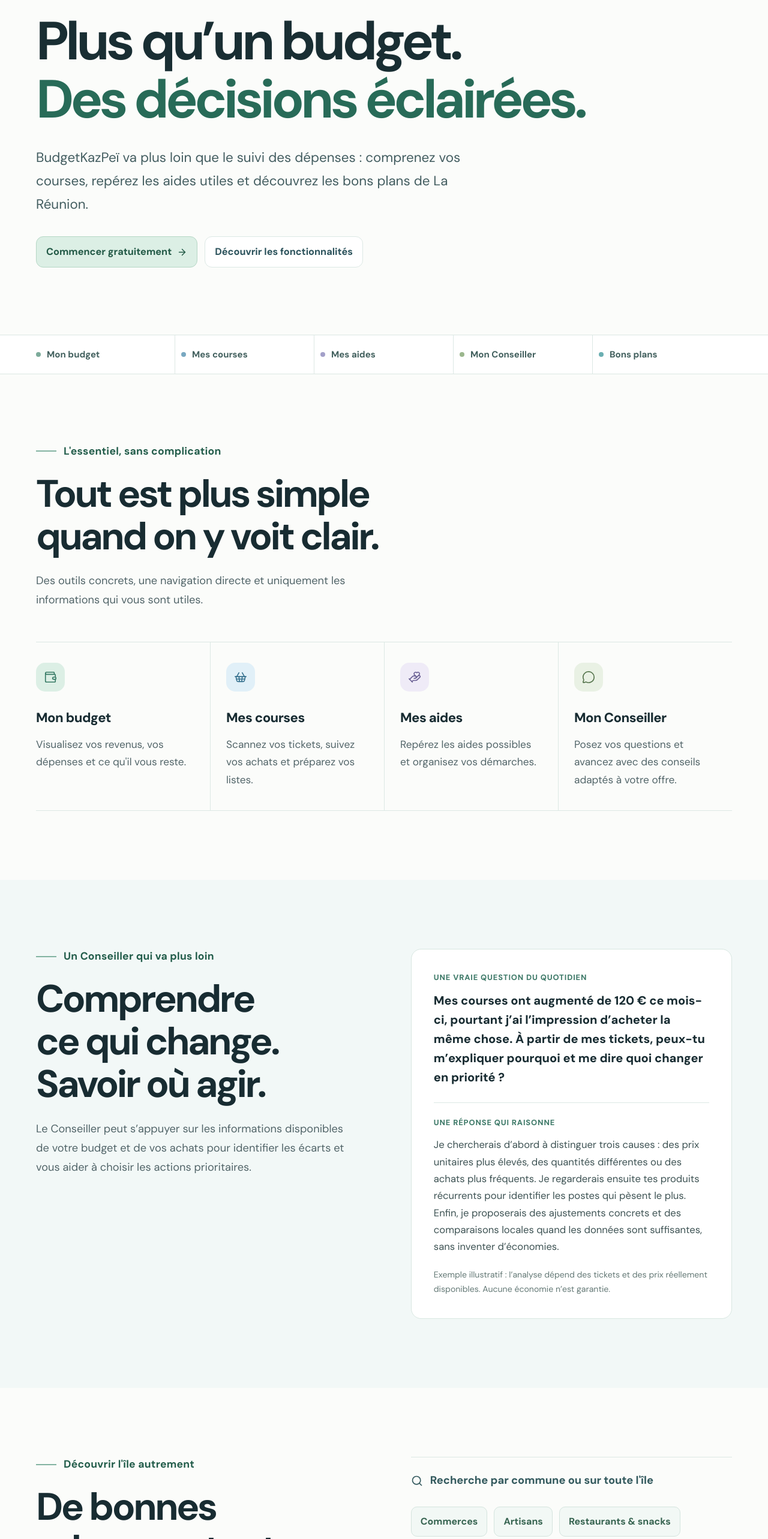
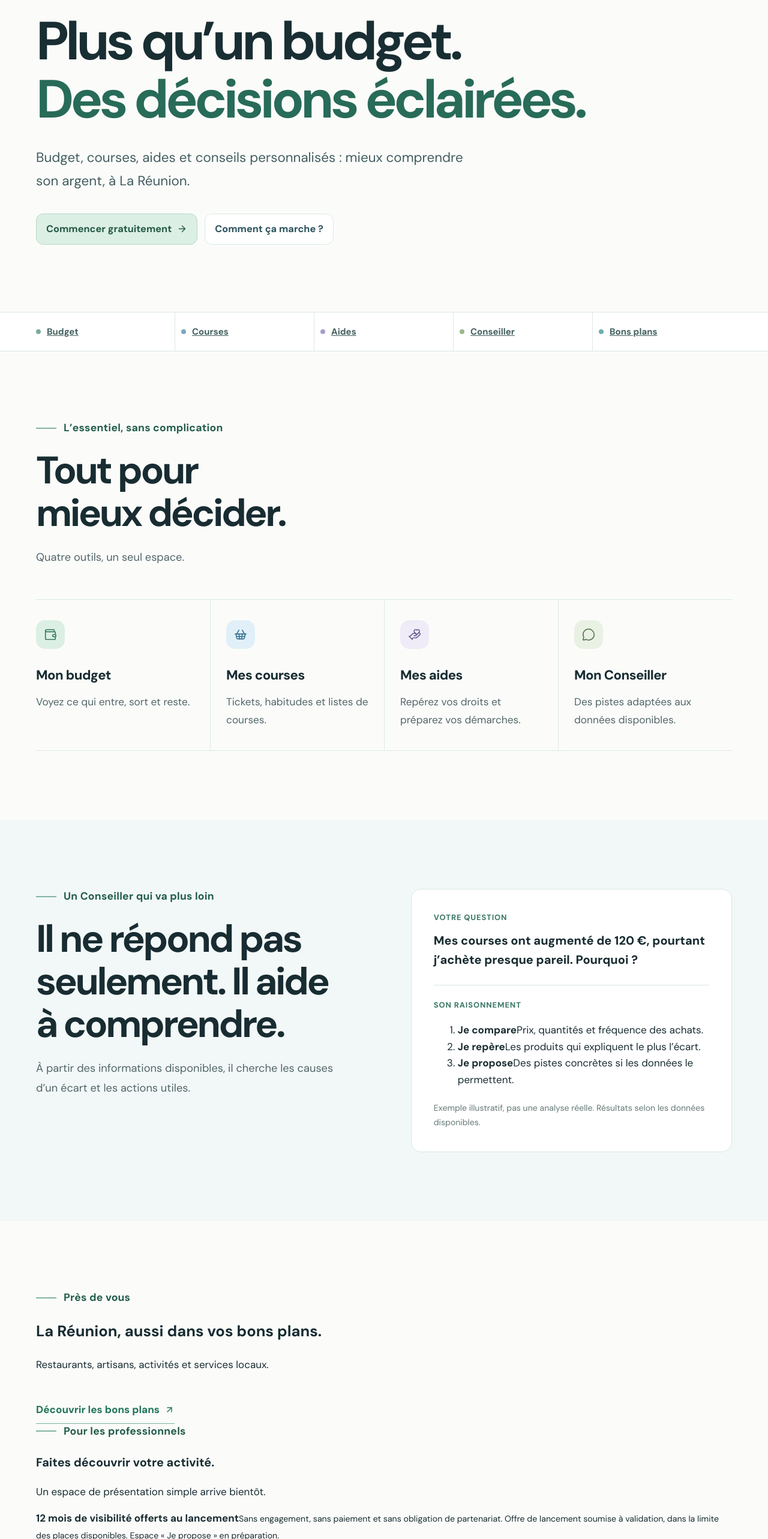
Before and after one commit to JGOUBE/budgetkazpei, a React (Vite) app: page / in a window 1280 px wide. Shown: the part 234-2800 px from the top of the page at 60% size. Built offline with nearby package versions, Linux system fonts and the light colour scheme; no server answers.

Commit message:
Tighten public landing to key benefits, clickable navigation and concise three-step advisor proof

```diff
--- a/src/pages/PublicHomePage.jsx
+++ b/src/pages/PublicHomePage.jsx
@@ -4,9 +4,7 @@ import {
   ArrowUpRight,
   HandHeart,
   MessageCircle,
-  Search,
   ShoppingBasket,
-  Store,
   Wallet,
 } from "lucide-react"
 import LandingHeader from "../components/landing/LandingHeader"
@@ -56,42 +54,42 @@ const COPY = {
     heroEyebrow: "Une application pensée pour La Réunion",
     heroTitleLead: "Plus qu’un budget.",
     heroTitleFocus: "Des décisions éclairées.",
-    heroLead: "BudgetKazPeï va plus loin que le suivi des dépenses : comprenez vos courses, repérez les aides utiles et découvrez les bons plans de La Réunion.",
+    heroLead: "Budget, courses, aides et conseils personnalisés : mieux comprendre son argent, à La Réunion.",
     heroPrimary: "Commencer gratuitement",
-    heroSecondary: "Découvrir les fonctionnalités",
-    quick: ["Mon budget", "Mes courses", "Mes aides", "Mon Conseiller", "Bons plans"],
-    featureEyebrow: "L'essentiel, sans complication",
-    featureTitle: "Tout est plus simple quand on y voit clair.",
-    featureLead: "Des outils concrets, une navigation directe et uniquement les informations qui vous sont utiles.",
+    heroSecondary: "Comment ça marche ?",
+    quick: [{ label: "Budget", href: "#fonctionnalites" }, { label: "Courses", href: "#fonctionnalites" }, { label: "Aides", href: "#fonctionnalites" }, { label: "Conseiller", href: "#conseiller" }, { label: "Bons plans", href: "#bons-plans" }],
+    featureEyebrow: "L’essentiel, sans complication",
+    featureTitle: "Tout pour mieux décider.",
+    featureLead: "Quatre outils, un seul espace.",
     features: [
-      { title: "Mon budget", lead: "Visualisez vos revenus, vos dépenses et ce qu'il vous reste.", Icon: Wallet, tone: "mint" },
-      { title: "Mes courses", lead: "Scannez vos tickets, suivez vos achats et préparez vos listes.", Icon: ShoppingBasket, tone: "blue" },
-      { title: "Mes aides", lead: "Repérez les aides possibles et organisez vos démarches.", Icon: HandHeart, tone: "lavender" },
-      { title: "Mon Conseiller", lead: "Posez vos questions et avancez avec des conseils adaptés à votre offre.", Icon: MessageCircle, tone: "sage" },
+      { title: "Mon budget", lead: "Voyez ce qui entre, sort et reste.", Icon: Wallet, tone: "mint" },
+      { title: "Mes courses", lead: "Tickets, habitudes et listes de courses.", Icon: ShoppingBasket, tone: "blue" },
+      { title: "Mes aides", lead: "Repérez vos droits et préparez vos démarches.", Icon: HandHeart, tone: "lavender" },
+      { title: "Mon Conseiller", lead: "Des pistes adaptées aux données disponibles.", Icon: MessageCircle, tone: "sage" },
     ],
     advisorEyebrow: "Un Conseiller qui va plus loin",
-    advisorTitle: "Comprendre ce qui change. Savoir où agir.",
-    advisorLead: "Le Conseiller peut s’appuyer sur les informations disponibles de votre budget et de vos achats pour identifier les écarts et vous aider à choisir les actions prioritaires.",
-    advisorExampleLabel: "Une vraie question du quotidien",
-    advisorAnswerLabel: "Une réponse qui raisonne",
-    advisorNote: "Exemple illustratif : l’analyse dépend des tickets et des prix réellement disponibles. Aucune économie n’est garantie.",
-    advisorQuestion: "Mes courses ont augmenté de 120 € ce mois-ci, pourtant j’ai l’impression d’acheter la même chose. À partir de mes tickets, peux-tu m’expliquer pourquoi et me dire quoi changer en priorité ?",
-    advisorAnswer: "Je chercherais d’abord à distinguer trois causes : des prix unitaires plus élevés, des quantités différentes ou des achats plus fréquents. Je regarderais ensuite tes produits récurrents pour identifier les postes qui pèsent le plus. Enfin, je proposerais des ajustements concrets et des comparaisons locales quand les données sont suffisantes, sans inventer d’économies.",
-    dealsEyebrow: "Découvrir l'île autrement",
-    dealsTitle: "De bonnes adresses, tout près de vous.",
-    dealsLead: "Restaurants, commerces, artisans, sorties et services : retrouvez les bons plans locaux selon les informations disponibles.",
+    advisorTitle: "Il ne répond pas seulement. Il aide à comprendre.",
+    advisorLead: "À partir des informations disponibles, il cherche les causes d’un écart et les actions utiles.",
+    advisorExampleLabel: "Votre question",
+    advisorAnswerLabel: "Son raisonnement",
+    advisorNote: "Exemple illustratif, pas une analyse réelle. Résultats selon les données disponibles.",
+    advisorQuestion: "Mes courses ont augmenté de 120 €, pourtant j’achète presque pareil. Pourquoi ?",
+    advisorSteps: [{ label: "Je compare", text: "Prix, quantités et fréquence des achats." }, { label: "Je repère", text: "Les produits qui expliquent le plus l’écart." }, { label: "Je propose", text: "Des pistes concrètes si les données le permettent." }],
+    dealsEyebrow: "Près de vous",
+    dealsTitle: "La Réunion, aussi dans vos bons plans.",
+    dealsLead: "Restaurants, artisans, activités et services locaux.",
     dealsLink: "Découvrir les bons plans",
     dealsLocation: "Recherche par commune ou sur toute l'île",
-    proEyebrow: "Artisans, créateurs et professionnels",
-    proTitle: "Votre activité mérite d'être découverte.",
-    proLead: "Nous préparons un espace pour présenter votre savoir-faire avec une photo, une description, votre commune et un lien vers votre site ou vos réseaux sociaux.",
+    proEyebrow: "Pour les professionnels",
+    proTitle: "Faites découvrir votre activité.",
+    proLead: "Un espace de présentation simple arrive bientôt.",
     proOffer: "12 mois de visibilité offerts au lancement",
     proDisclosure: "Sans engagement, sans paiement et sans obligation de partenariat. Offre de lancement soumise à validation, dans la limite des places disponibles.",
     proLater: "Espace « Je propose » en préparation",
     proFields: ["Une photo", "Une présentation", "Un lien"],
     endEyebrow: "BudgetKazPeï",
-    endTitle: "Un quotidien plus léger commence ici.",
-    endText: "Commencez gratuitement et découvrez les fonctionnalités qui correspondent à vos besoins.",
+    endTitle: "Essayez BudgetKazPeï.",
+    endText: "Commencez gratuitement. Passez à Premium seulement si vous en avez besoin.",
     endLink: "Découvrir les offres",
     navPro: "Je propose",
   },
@@ -99,42 +97,42 @@ const COPY = {
     heroEyebrow: "In aplikasyon pansé pou La Rényon",
     heroTitleLead: "Pa zis in bidjé.",
     heroTitleFocus: "Bann désizion pli klèr.",
-    heroLead: "BudgetKazPeï i fé plis ke swiv out dépans : konprann out courses, repèr bann èd itil ek dékouv bann bon plan dann La Rényon.",
+    heroLead: "Bidjé, courses, bann èd ek konsey adapté : konpran out larzan dann La Rényon.",
     heroPrimary: "Koumans gratis",
-    heroSecondary: "Dékouv bann fonksionalité",
-    quick: ["Mon bidjé", "Mon bann courses", "Mon bann èd", "Mon Konseyé", "Bon Plan"],
+    heroSecondary: "Koman sa i mars ?",
+    quick: [{ label: "Bidjé", href: "#fonctionnalites" }, { label: "Courses", href: "#fonctionnalites" }, { label: "Bann èd", href: "#fonctionnalites" }, { label: "Konseyé", href: "#conseiller" }, { label: "Bon Plan", href: "#bons-plans" }],
     featureEyebrow: "Sak lé esansyèl, san komplikasyon",
-    featureTitle: "Kan tout lé klèr, la vi lé pli sinp.",
-    featureLead: "Bann zouti itil, in navigasyon dirèk ek zis bann zinformasyon ou la bézwin.",
+    featureTitle: "Tout pou mié désidé.",
+    featureLead: "Kat zouti dann in sèl lespas.",
     features: [
-      { title: "Mon bidjé", lead: "War larzan i rantre, bann dépans ek sak i reste.", Icon: Wallet, tone: "mint" },
-      { title: "Mon bann courses", lead: "Scan out tiké, swiv out achats ek prépar out list.", Icon: ShoppingBasket, tone: "blue" },
-      { title: "Mon bann èd", lead: "Repèr bann èd posib ek organiz out bann démars.", Icon: HandHeart, tone: "lavender" },
-      { title: "Mon Konseyé", lead: "Poz out kestyon ek trouv bann konsey selon out lof.", Icon: MessageCircle, tone: "sage" },
+      { title: "Mon bidjé", lead: "War sak i rantre, sak i sort ek sak i reste.", Icon: Wallet, tone: "mint" },
+      { title: "Mon bann courses", lead: "Tiké, labitid achat ek list courses.", Icon: ShoppingBasket, tone: "blue" },
+      { title: "Mon bann èd", lead: "Repèr bann drwa ek prépar out bann démars.", Icon: HandHeart, tone: "lavender" },
+      { title: "Mon Konseyé", lead: "Bann piste selon bann donné disponib.", Icon: MessageCircle, tone: "sage" },
     ],
     advisorEyebrow: "In Konseyé ki va pli lwin",
-    advisorTitle: "Konpran kosa la sanjé. War koté azir.",
-    advisorLead: "Konseyé-la i pé servi bann zinformasyon disponib dann out bidjé ek out courses pou repèr bann ékar ek aide aou swazi bann priorité.",
-    advisorExampleLabel: "In vré kestyon dan la vi",
-    advisorAnswerLabel: "In répons ki réfléshi",
-    advisorNote: "In legzanp pou montré : lanaliz i dépann bann tiké ek bann pri disponib. Okenn lékonomi lé garanti.",
-    advisorQuestion: "Mon bann courses la ogmanté de 120 € sa mwa-la, mé mi achète presk minm zafèr. Avèk mon bann tiké, ou pé explik amwin poukwa ek kosa mi doi sanjé an premié ?",
-    advisorAnswer: "Mi va dabor sépar troi koz posib : bann pri inn ogmanté, bann kantité la sanjé ou ou achète pli souvan. Apré, mi va gad bann produi ou achète souvan pou trouv sak i pèz plis. Si bann donné lé sifizan, mi pé propoz bann ajustman konkré ek bann konparézon pri lokal, san invant bann lékonomi.",
-    dealsEyebrow: "Dékouv nout lil",
-    dealsTitle: "Bann bon ladres près koté ou.",
-    dealsLead: "Restoran, komers, artizan, sorti ek servis : trouv bann Bon Plan lokal selon bann zinformasyon disponib.",
+    advisorTitle: "Li répond pa zis. Li aide aou konpran.",
+    advisorLead: "Avèk bann donné disponib, li rode poukwa néna in ékar ek kosa fé.",
+    advisorExampleLabel: "Out kestyon",
+    advisorAnswerLabel: "Son rézonman",
+    advisorNote: "In legzanp, pa in vré analiz. Résilta selon bann donné disponib.",
+    advisorQuestion: "Mon bann courses la ogmanté de 120 €, mé mi achète presk parey. Poukwa ?",
+    advisorSteps: [{ label: "Mi konpar", text: "Pri, kantité ek frékans bann achats." }, { label: "Mi repèr", text: "Bann produi ki explik plis l’écar." }, { label: "Mi propoz", text: "Bann piste si bann donné lé sifizan." }],
+    dealsEyebrow: "Près koté ou",
+    dealsTitle: "Bann Bon Plan dann La Rényon.",
+    dealsLead: "Restoran, artizan, aktivité ek servis lokal.",
     dealsLink: "Dékouv bann Bon Plan",
     dealsLocation: "Rode par kominn ou bien dann toute lil",
-    proEyebrow: "Artizan, kréatèr ek profésionèl",
-    proTitle: "Fé konèt out laktivité.",
-    proLead: "Nou lé an train prépar in lespas pou présant out savoir-fèr, avèk in foto, in déskripsion, out kominn ek in lien vers out site ou rézo sosyo.",
+    proEyebrow: "Pou bann profésionèl",
+    proTitle: "Fé dékouv out laktivité.",
+    proLead: "In lespas sinp pou présant out laktivité i ariv biento.",
     proOffer: "12 mwa visibilité ofèr pou lansman",
     proDisclosure: "San angazman, san péman ek san obligasyon partnarya. Lof lansman lé soumèt a validasyon, dann limit bann plas disponib.",
     proLater: "Léspas « Mi propoz » lé an préparasyon",
     proFields: ["In foto", "In présantasyon", "In lien"],
     endEyebrow: "BudgetKazPeï",
-    endTitle: "Out kotidien pé vinn pli sinp.",
-    endText: "Koumans gratis ek dékouv bann fonksionalité ki korésponn a out bézwin.",
+    endTitle: "Essay BudgetKazPeï.",
+    endText: "Koumans gratis. Pas dan Premium selman si ou néna besoin.",
     endLink: "Dékouv bann lof",
     navPro: "Mi propoz",
   },
@@ -190,11 +188,13 @@ export default function PublicHomePage({ isAuthenticated = false }) {
         </div>
       </section>
 
-      <div className="bk-quicknav" aria-label={content.summaryAriaLabel}>
+      <nav className="bk-quicknav" aria-label={content.summaryAriaLabel}>
         <div className="landing-shell bk-quicknav__inner">
-          {copy.quick.map((item, index) => <span key={item} className={"bk-quicknav__item bk-quicknav__item--" + index}>{item}</span>)}
+          {copy.quick.map(({ label, href }, index) => (
+            <a key={index} href={href} className={"bk-quicknav__item bk-quicknav__item--" + index}>{label}</a>
+          ))}
         </div>
-      </div>
+      </nav>
 
       <section className="bk-section bk-features" id="fonctionnalites" aria-labelledby="bk-features-title">
         <div className="landing-shell">
@@ -227,44 +227,31 @@ export default function PublicHomePage({ isAuthenticated = false }) {
             <p className="bk-advisor__question">{copy.advisorQuestion}</p>
             <div className="bk-advisor__answer">
               <p className="bk-example-label">{copy.advisorAnswerLabel}</p>
-              <p>{copy.advisorAnswer}</p>
+              <ol className="bk-advisor__steps">
+                {copy.advisorSteps.map(step => (
+                  <li key={step.label}><strong>{step.label}</strong><span>{step.text}</span></li>
+                ))}
+              </ol>
             </div>
             <small>{copy.advisorNote}</small>
           </div>
         </div>
       </section>
 
-      <section className="bk-section bk-deals" id="bons-plans" aria-labelledby="bk-deals-title">
-        <div className="landing-shell bk-two-column">
-          <div className="bk-section-heading">
+      <section className="bk-section bk-local" id="bons-plans" aria-labelledby="bk-deals-title">
+        <div className="landing-shell bk-local__grid">
+          <div className="bk-local__deals">
             <p className="bk-eyebrow">{copy.dealsEyebrow}</p>
             <h2 id="bk-deals-title">{copy.dealsTitle}</h2>
             <p>{copy.dealsLead}</p>
             <TextLink href={appHref}>{copy.dealsLink}</TextLink>
           </div>
-          <div className="bk-deals__details">
-            <div className="bk-deals__heading"><Search size={20} aria-hidden="true" />{copy.dealsLocation}</div>
-            <div className="bk-deals__categories">
-              {content.localDeals.localOffers.categories.map(item => <span key={item.label}>{item.label}</span>)}
-            </div>
-          </div>
-        </div>
-      </section>
-
-      <section className="bk-section bk-professionals" id="je-propose" aria-labelledby="bk-professionals-title">
-        <div className="landing-shell bk-two-column">
-          <div className="bk-section-heading">
+          <div className="bk-local__pro" id="je-propose">
             <p className="bk-eyebrow">{copy.proEyebrow}</p>
-            <h2 id="bk-professionals-title">{copy.proTitle}</h2>
+            <h3>{copy.proTitle}</h3>
             <p>{copy.proLead}</p>
-          </div>
-          <div className="bk-professionals__offer">
-            <p className="bk-professionals__offer-title"><Store size={24} aria-hidden="true" />{copy.proOffer}</p>
-            <div className="bk-professionals__fields">
-              {copy.proFields.map(field => <span key={field}>{field}</span>)}
-            </div>
-            <p>{copy.proDisclosure}</p>
-            <small>{copy.proLater}</small>
+            <strong>{copy.proOffer}</strong>
+            <small>{copy.proDisclosure} {copy.proLater}.</small>
           </div>
         </div>
       </section>
```
